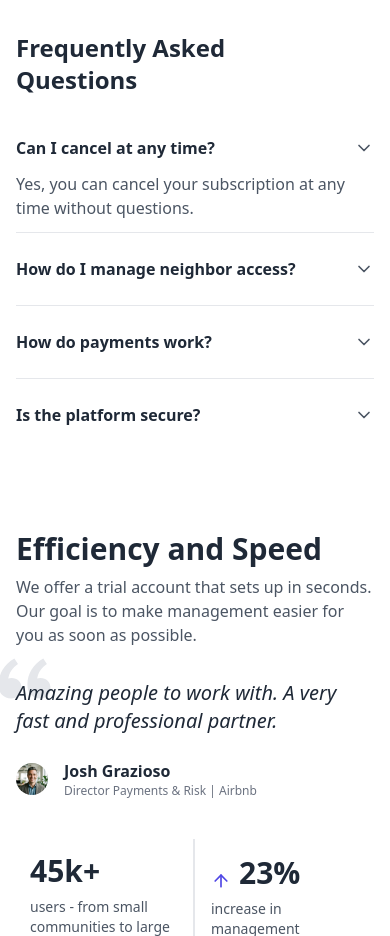
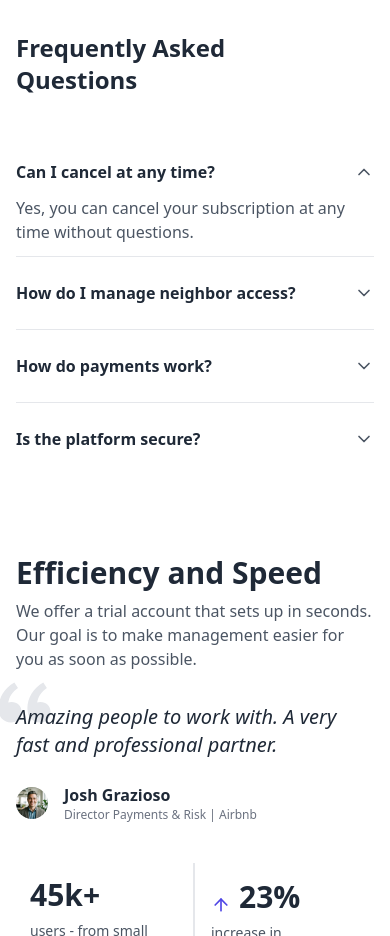
Before and after one commit to pdv88/admin-comunidad, a React (Vite) app in the folder client/: page / in a window 390 px wide. Shown: the part 1420-2356 px from the top of the page. Built offline with nearby package versions, Linux system fonts and the light colour scheme.

Commit message:
feat: implement core UI components (Header, FAQs) and authentication pages (Login, Register).

```diff
--- a/client/src/assets/components/home/FAQs.jsx
+++ b/client/src/assets/components/home/FAQs.jsx
@@ -3,6 +3,18 @@ import { useTranslation } from 'react-i18next';
 
 function FAQs() {
   const { t } = useTranslation();
+  const [activeIndex, setActiveIndex] = React.useState(0);
+
+  const faqs = [
+    { id: 1, q: 'faqs.q1', a: 'faqs.a1' },
+    { id: 2, q: 'faqs.q2', a: 'faqs.a2' },
+    { id: 3, q: 'faqs.q3', a: 'faqs.a3' },
+    { id: 4, q: 'faqs.q4', a: 'faqs.a4' },
+  ];
+
+  const toggleAccordion = (index) => {
+    setActiveIndex(activeIndex === index ? null : index);
+  };
 
   return (
     <>
@@ -13,7 +25,11 @@ function FAQs() {
     <div className="md:col-span-2">
       <div className="max-w-xs">
         <h2 className="text-2xl font-bold md:text-4xl md:leading-tight dark:text-white">
-            {t('faqs.title').split(" ").map((word, i) => i === 1 ? <>{word}<br/></> : word + " ")}
+            {t('faqs.title').split(" ").map((word, i) => (
+              <React.Fragment key={i}>
+                {word} {i === 1 && <br/>} {!((i === 1) || (i === t('faqs.title').split(" ").length - 1)) && " "}
+              </React.Fragment>
+            ))}
         </h2>
         <p className="mt-1 hidden md:block text-gray-600 dark:text-neutral-400">
             {t('faqs.subtitle')}
@@ -25,57 +41,35 @@ function FAQs() {
     <div className="md:col-span-3">
       {/* <!-- Accordion --> */}
       <div className="hs-accordion-group divide-y divide-gray-200 dark:divide-neutral-700">
-        <div className="hs-accordion pb-3 active" id="hs-basic-with-title-and-arrow-stretched-heading-one">
-          <button className="hs-accordion-toggle group pb-3 inline-flex items-center justify-between gap-x-3 w-full md:text-lg font-semibold text-start text-gray-800 rounded-lg transition hover:text-gray-500 dark:text-neutral-200 dark:hover:text-neutral-400" aria-controls="hs-basic-with-title-and-arrow-stretched-collapse-one">
-            {t('faqs.q1')}
-            <svg className="hs-accordion-active:hidden block flex-shrink-0 size-5 text-gray-600 group-hover:text-gray-500 dark:text-neutral-400" xmlns="http://www.w3.org/2000/svg" width="24" height="24" viewBox="0 0 24 24" fill="none" stroke="currentColor" strokeWidth="2" strokeLinecap="round" strokeLinejoin="round"><path d="m6 9 6 6 6-6"/></svg>
-            <svg className="hs-accordion-active:block hidden flex-shrink-0 size-5 text-gray-600 group-hover:text-gray-500 dark:text-neutral-400" xmlns="http://www.w3.org/2000/svg" width="24" height="24" viewBox="0 0 24 24" fill="none" stroke="currentColor" strokeWidth="2" strokeLinecap="round" strokeLinejoin="round"><path d="m18 15-6-6-6 6"/></svg>
-          </button>
-          <div id="hs-basic-with-title-and-arrow-stretched-collapse-one" className="hs-accordion-content w-full overflow-hidden transition-[height] duration-300" aria-labelledby="hs-basic-with-title-and-arrow-stretched-heading-one">
-            <p className="text-gray-600 dark:text-neutral-400">
-              {t('faqs.a1')}
-            </p>
+        {faqs.map((faq, index) => (
+          <div
+            key={faq.id}
+            className={`hs-accordion pt-6 pb-3 ${activeIndex === index ? 'active' : ''}`}
+            id={`hs-basic-with-title-and-arrow-stretched-heading-${faq.id}`}
+          >
+            <button
+              className="hs-accordion-toggle group pb-3 inline-flex items-center justify-between gap-x-3 w-full md:text-lg font-semibold text-start text-gray-800 rounded-lg transition hover:text-gray-500 dark:text-neutral-200 dark:hover:text-neutral-400"
+              aria-controls={`hs-basic-with-title-and-arrow-stretched-collapse-${faq.id}`}
+              onClick={() => toggleAccordion(index)}
+            >
+              {t(faq.q)}
+              {activeIndex !== index ? (
+                <svg className="block flex-shrink-0 size-5 text-gray-600 group-hover:text-gray-500 dark:text-neutral-400" xmlns="http://www.w3.org/2000/svg" width="24" height="24" viewBox="0 0 24 24" fill="none" stroke="currentColor" strokeWidth="2" strokeLinecap="round" strokeLinejoin="round"><path d="m6 9 6 6 6-6"/></svg>
+              ) : (
+                <svg className="block flex-shrink-0 size-5 text-gray-600 group-hover:text-gray-500 dark:text-neutral-400" xmlns="http://www.w3.org/2000/svg" width="24" height="24" viewBox="0 0 24 24" fill="none" stroke="currentColor" strokeWidth="2" strokeLinecap="round" strokeLinejoin="round"><path d="m18 15-6-6-6 6"/></svg>
+              )}
+            </button>
+            <div
+              id={`hs-basic-with-title-and-arrow-stretched-collapse-${faq.id}`}
+              className={`hs-accordion-content w-full overflow-hidden transition-[height] duration-300 ${activeIndex === index ? 'block' : 'hidden'}`}
+              aria-labelledby={`hs-basic-with-title-and-arrow-stretched-heading-${faq.id}`}
+            >
+              <p className="text-gray-600 dark:text-neutral-400">
+                {t(faq.a)}
+              </p>
+            </div>
           </div>
-        </div>
-
-        <div className="hs-accordion pt-6 pb-3" id="hs-basic-with-title-and-arrow-stretched-heading-two">
-          <button className="hs-accordion-toggle group pb-3 inline-flex items-center justify-between gap-x-3 w-full md:text-lg font-semibold text-start text-gray-800 rounded-lg transition hover:text-gray-500 dark:text-neutral-200 dark:hover:text-neutral-400" aria-controls="hs-basic-with-title-and-arrow-stretched-collapse-two">
-            {t('faqs.q2')}
-            <svg className="hs-accordion-active:hidden block flex-shrink-0 size-5 text-gray-600 group-hover:text-gray-500 dark:text-neutral-400" xmlns="http://www.w3.org/2000/svg" width="24" height="24" viewBox="0 0 24 24" fill="none" stroke="currentColor" strokeWidth="2" strokeLinecap="round" strokeLinejoin="round"><path d="m6 9 6 6 6-6"/></svg>
-            <svg className="hs-accordion-active:block hidden flex-shrink-0 size-5 text-gray-600 group-hover:text-gray-500 dark:text-neutral-400" xmlns="http://www.w3.org/2000/svg" width="24" height="24" viewBox="0 0 24 24" fill="none" stroke="currentColor" strokeWidth="2" strokeLinecap="round" strokeLinejoin="round"><path d="m18 15-6-6-6 6"/></svg>
-          </button>
-          <div id="hs-basic-with-title-and-arrow-stretched-collapse-two" className="hs-accordion-content hidden w-full overflow-hidden transition-[height] duration-300" aria-labelledby="hs-basic-with-title-and-arrow-stretched-heading-two">
-            <p className="text-gray-600 dark:text-neutral-400">
-              {t('faqs.a2')}
-            </p>
-          </div>
-        </div>
-
-        <div className="hs-accordion pt-6 pb-3" id="hs-basic-with-title-and-arrow-stretched-heading-three">
-          <button className="hs-accordion-toggle group pb-3 inline-flex items-center justify-between gap-x-3 w-full md:text-lg font-semibold text-start text-gray-800 rounded-lg transition hover:text-gray-500 dark:text-neutral-200 dark:hover:text-neutral-400" aria-controls="hs-basic-with-title-and-arrow-stretched-collapse-three">
-            {t('faqs.q3')}
-            <svg className="hs-accordion-active:hidden block flex-shrink-0 size-5 text-gray-600 group-hover:text-gray-500 dark:text-neutral-400" xmlns="http://www.w3.org/2000/svg" width="24" height="24" viewBox="0 0 24 24" fill="none" stroke="currentColor" strokeWidth="2" strokeLinecap="round" strokeLinejoin="round"><path d="m6 9 6 6 6-6"/></svg>
-            <svg className="hs-accordion-active:block hidden flex-shrink-0 size-5 text-gray-600 group-hover:text-gray-500 dark:text-neutral-400" xmlns="http://www.w3.org/2000/svg" width="24" height="24" viewBox="0 0 24 24" fill="none" stroke="currentColor" strokeWidth="2" strokeLinecap="round" strokeLinejoin="round"><path d="m18 15-6-6-6 6"/></svg>
-          </button>
-          <div id="hs-basic-with-title-and-arrow-stretched-collapse-three" className="hs-accordion-content hidden w-full overflow-hidden transition-[height] duration-300" aria-labelledby="hs-basic-with-title-and-arrow-stretched-heading-three">
-            <p className="text-gray-600 dark:text-neutral-400">
-              {t('faqs.a3')}
-            </p>
-          </div>
-        </div>
-
-        <div className="hs-accordion pt-6 pb-3" id="hs-basic-with-title-and-arrow-stretched-heading-four">
-          <button className="hs-accordion-toggle group pb-3 inline-flex items-center justify-between gap-x-3 w-full md:text-lg font-semibold text-start text-gray-800 rounded-lg transition hover:text-gray-500 dark:text-neutral-200 dark:hover:text-neutral-400" aria-controls="hs-basic-with-title-and-arrow-stretched-collapse-four">
-            {t('faqs.q4')}
-            <svg className="hs-accordion-active:hidden block flex-shrink-0 size-5 text-gray-600 group-hover:text-gray-500 dark:text-neutral-400" xmlns="http://www.w3.org/2000/svg" width="24" height="24" viewBox="0 0 24 24" fill="none" stroke="currentColor" strokeWidth="2" strokeLinecap="round" strokeLinejoin="round"><path d="m6 9 6 6 6-6"/></svg>
-            <svg className="hs-accordion-active:block hidden flex-shrink-0 size-5 text-gray-600 group-hover:text-gray-500 dark:text-neutral-400" xmlns="http://www.w3.org/2000/svg" width="24" height="24" viewBox="0 0 24 24" fill="none" stroke="currentColor" strokeWidth="2" strokeLinecap="round" strokeLinejoin="round"><path d="m18 15-6-6-6 6"/></svg>
-          </button>
-          <div id="hs-basic-with-title-and-arrow-stretched-collapse-four" className="hs-accordion-content hidden w-full overflow-hidden transition-[height] duration-300" aria-labelledby="hs-basic-with-title-and-arrow-stretched-heading-four">
-            <p className="text-gray-600 dark:text-neutral-400">
-              {t('faqs.a4')}
-            </p>
-          </div>
-        </div>
+        ))}
       </div>
       {/* <!-- End Accordion --> */}
     </div>
--- a/client/src/pages/Login.jsx
+++ b/client/src/pages/Login.jsx
@@ -2,6 +2,8 @@ import React, { useState } from 'react';
 import { useNavigate, Link } from 'react-router-dom';
 import { useAuth } from '../context/AuthContext';
 import { useTranslation } from 'react-i18next';
+import Header from '../assets/components/Header';
+import Footer from '../assets/components/Footer';
 
 const Login = () => {
   const [email, setEmail] = useState('');
@@ -24,7 +26,9 @@ const Login = () => {
   };
 
   return (
-    <div className="flex bg-white dark:bg-neutral-900 border border-t border-gray-200 shadow-sm rounded-xl py-4 sm:px-7 dark:border-neutral-700 h-[100dvh] items-center justify-center">
+    <>
+      <Header />
+      <div className="flex bg-white dark:bg-neutral-900 border border-t border-gray-200 shadow-sm rounded-xl py-4 sm:px-7 dark:border-neutral-700 min-h-[calc(100vh-140px)] items-center justify-center my-10">
         <div className="mt-5 w-full max-w-md p-6 bg-white border border-gray-200 rounded-xl shadow-sm dark:bg-neutral-900 dark:border-neutral-700">
           <div className="text-center">
             <h1 className="block text-2xl font-bold text-gray-800 dark:text-white">{t('auth.signin_title')}</h1>
@@ -98,6 +102,8 @@ const Login = () => {
           </div>
         </div>
       </div>
+      <Footer />
+    </>
   );
 };
 
--- a/client/src/pages/Register.jsx
+++ b/client/src/pages/Register.jsx
@@ -1,6 +1,8 @@
 import React, { useState } from 'react';
 import { useNavigate, Link } from 'react-router-dom';
 import { useTranslation } from 'react-i18next';
+import Header from '../assets/components/Header';
+import Footer from '../assets/components/Footer';
 
 const Register = () => {
   const [formData, setFormData] = useState({
@@ -57,7 +59,9 @@ const Register = () => {
   };
 
   return (
-    <div className="flex bg-white dark:bg-neutral-900 border border-t border-gray-200 shadow-sm rounded-xl py-4 sm:px-7 dark:border-neutral-700 min-h-[100dvh] items-center justify-center">
+    <>
+      <Header />
+      <div className="flex bg-white dark:bg-neutral-900 border border-t border-gray-200 shadow-sm rounded-xl py-4 sm:px-7 dark:border-neutral-700 min-h-[calc(100vh-140px)] items-center justify-center my-10">
         <div className="mt-5 w-full max-w-md p-6 bg-white border border-gray-200 rounded-xl shadow-sm dark:bg-neutral-900 dark:border-neutral-700">
           <div className="text-center">
             <h1 className="block text-2xl font-bold text-gray-800 dark:text-white">{t('auth.signup_title')}</h1>
@@ -103,6 +107,8 @@ const Register = () => {
           </div>
         </div>
       </div>
+      <Footer />
+    </>
   );
 };
 
```
Also changed, not shown: client/src/assets/components/Header.jsx (+40 -26 lines). Lines whose indentation alone changed are shown as unchanged.
